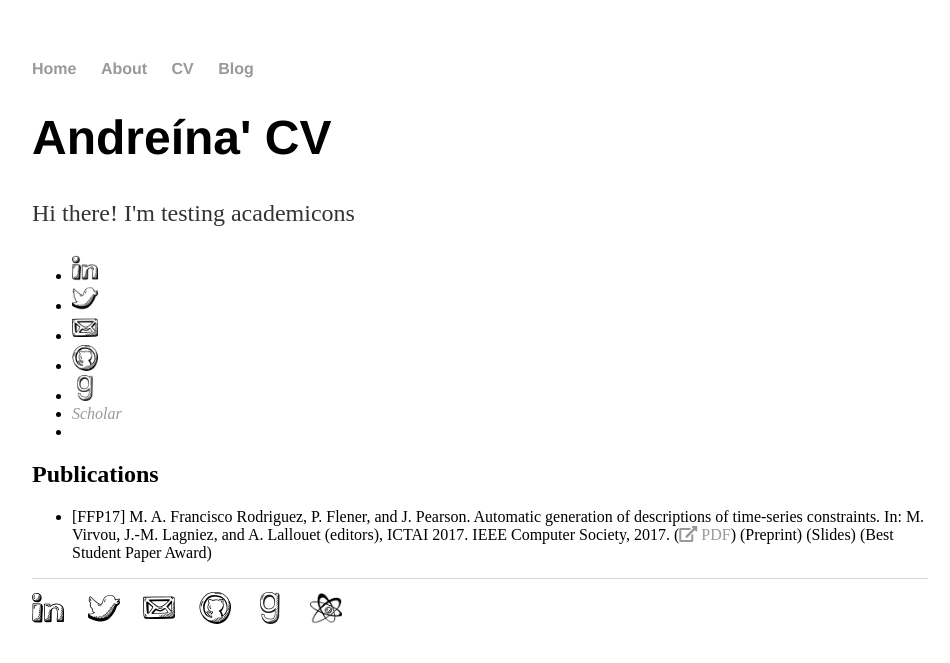
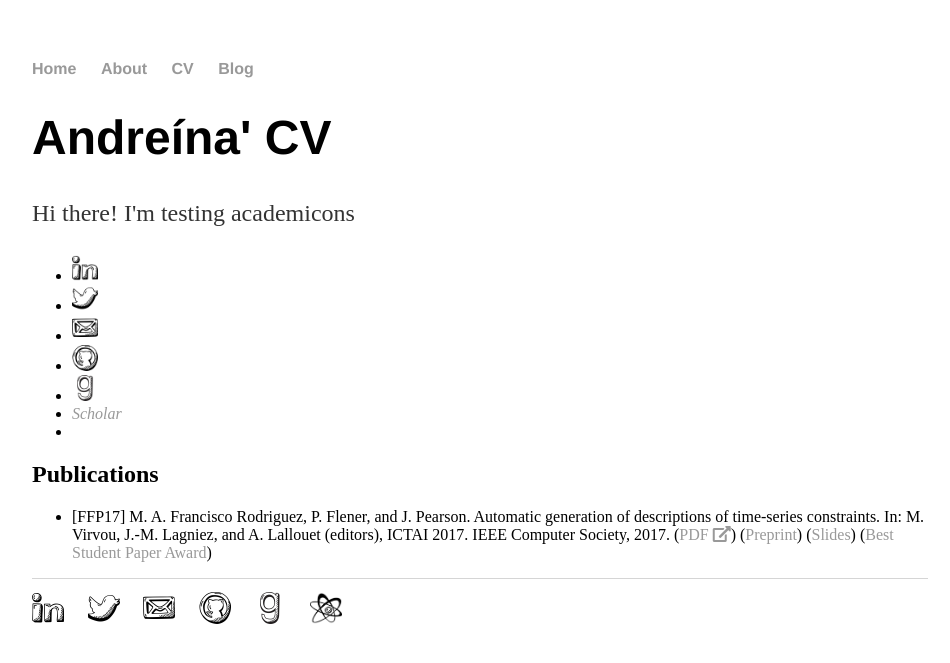
Before and after one commit to andreina-francisco/andreina-francisco.github.io, a Jekyll site: the page built from cv/index.html, in a window 1280 px wide. Shown: the top 663 px of the page, without its empty margins (160-1110 px from the left). Built offline with Jekyll 4.4.1, drawn with Linux system fonts in a browser that asks for light colours; nearby versions of some CDN libraries; a style sheet for code colours, icons or effects is not loaded.

Commit message:
Added some links

```diff
--- a/cv/index.html
+++ b/cv/index.html
@@ -19,6 +19,6 @@ title: Maria Andreina Francisco Rodriguez
 
 	<h2>Publications</h2>
 	<ul>
-		<li>[FFP17] M. A. Francisco Rodriguez, P. Flener, and J. Pearson. Automatic generation of descriptions of time-series constraints. In: M. Virvou, J.-M. Lagniez, and A. Lallouet (editors), ICTAI 2017. IEEE Computer Society, 2017. (<a href="http://dx.doi.org/10.1109/ICTAI.2017.00027"><i class="fas fa-external-link-alt"></i> PDF</a>) (Preprint) (Slides) (Best Student Paper Award)</li>
+		<li>[FFP17] M. A. Francisco Rodriguez, P. Flener, and J. Pearson. Automatic generation of descriptions of time-series constraints. In: M. Virvou, J.-M. Lagniez, and A. Lallouet (editors), ICTAI 2017. IEEE Computer Society, 2017. (<a href="http://dx.doi.org/10.1109/ICTAI.2017.00027">PDF <i class="fas fa-external-link-alt"></i></a>) (<a href="http://www.it.uu.se/research/group/optimisation/publications/ICTAI17.pdf">Preprint</a>) (<a href="http://www.it.uu.se/research/group/optimisation/publications/ICTAI17-slides.pdf">Slides</a>) (<a href="http://www.it.uu.se/research/group/optimisation/bestStudentPaper-ICTAI17.pdf">Best Student Paper Award</a>)</li>
 	</ul>
 </div><!-- /.blurb -->
```
